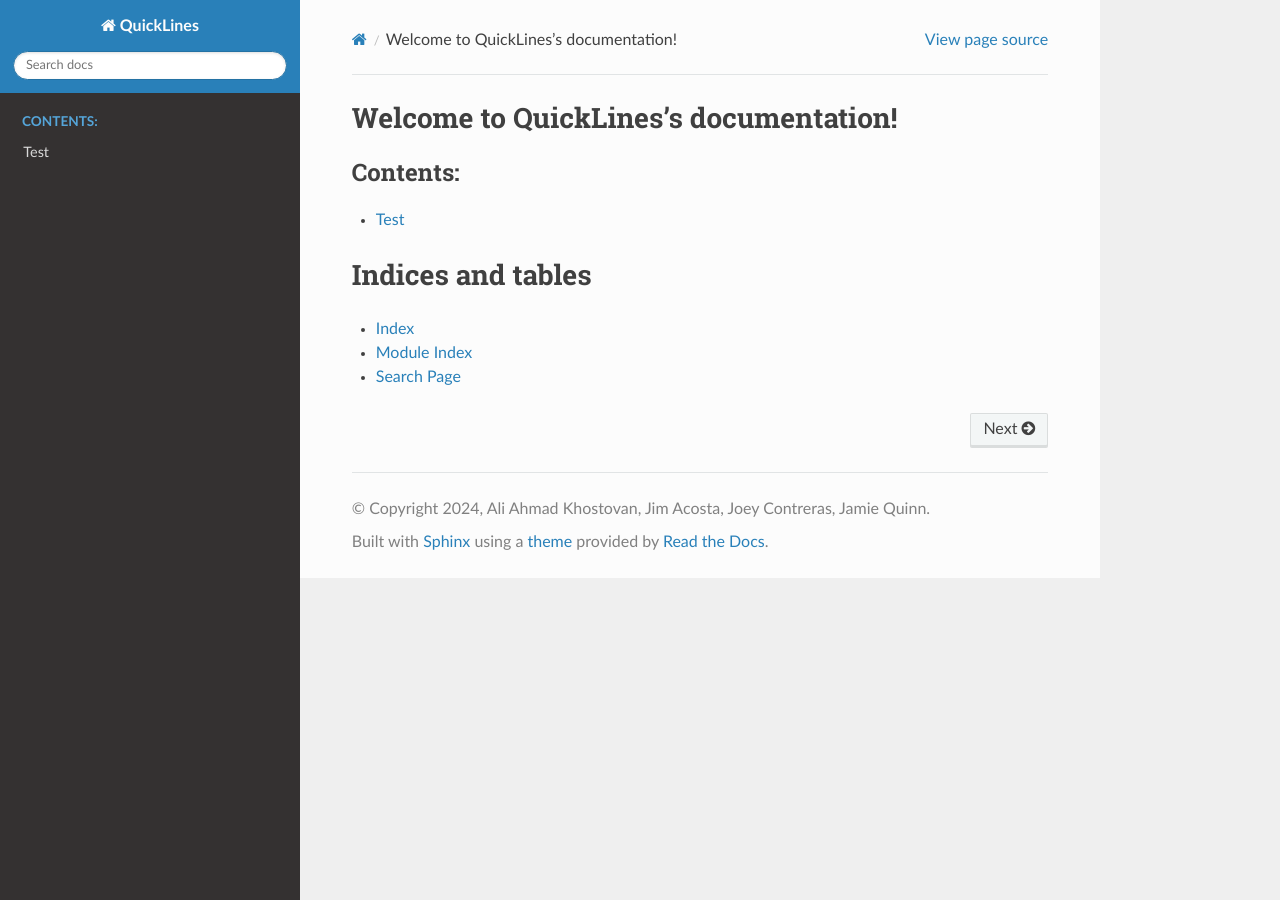
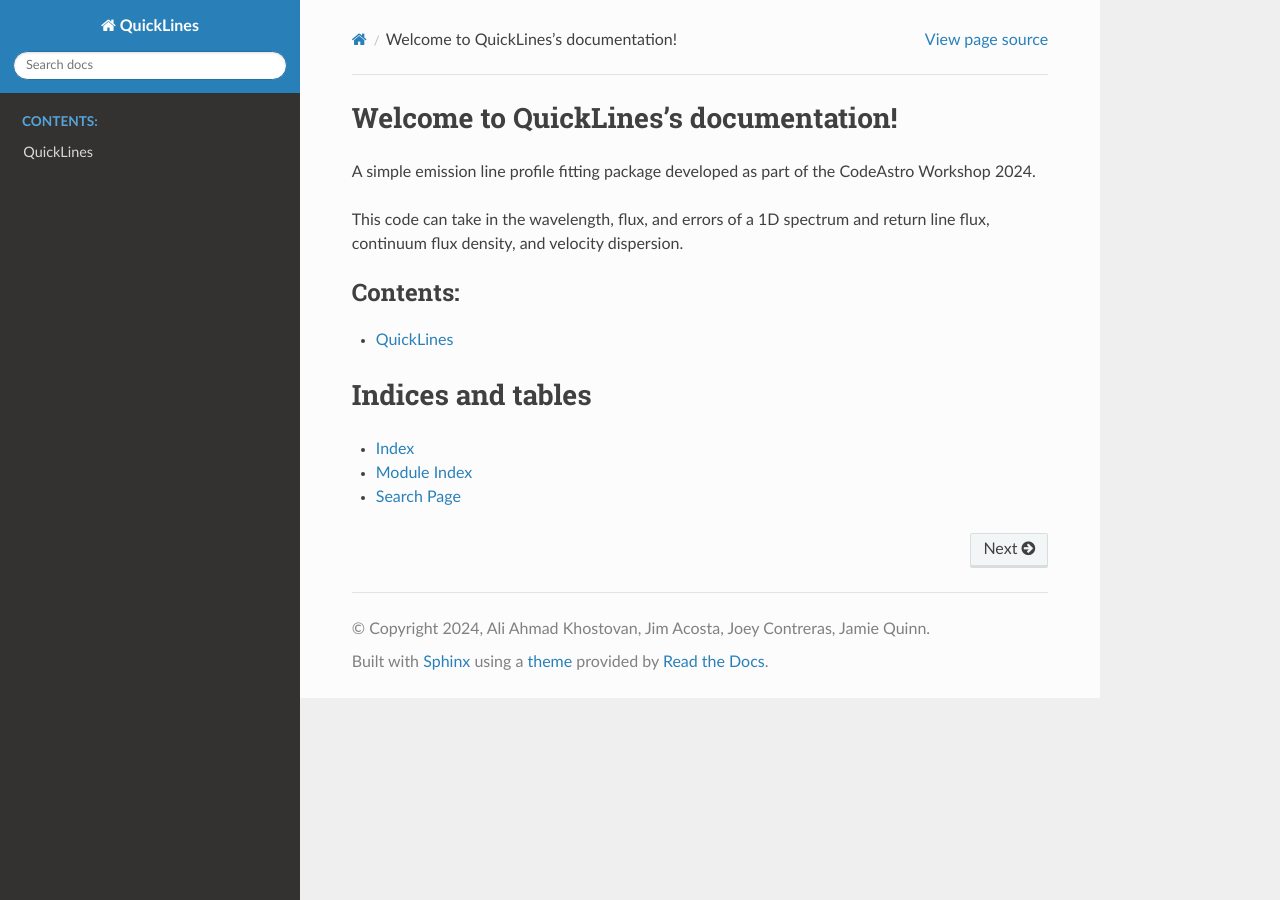
Before and after one commit to akhostov/quickLines, a Sphinx documentation site: the page built from docs/index.rst, in a window 1280 px wide. Built offline with Sphinx 7.4.7 and the Read the Docs theme 2.0.0, drawn with Linux system fonts in a browser that asks for light colours.

```diff
--- a/docs/index.rst
+++ b/docs/index.rst
@@ -6,8 +6,12 @@
 Welcome to QuickLines's documentation!
 ======================================
 
+A simple emission line profile fitting package developed as part of the CodeAstro Workshop 2024.
+
+This code can take in the wavelength, flux, and errors of a 1D spectrum and return line flux, continuum flux density, and velocity dispersion.
+
 .. toctree::
-   :maxdepth: 4
+   :maxdepth: 3
    :caption: Contents:
 
    quicklines.rst
--- a/docs/quicklines.rst
+++ b/docs/quicklines.rst
@@ -1,9 +1,8 @@
 .. _quicklines:
 
-Test
+QuickLines
 =====================
 
-Test.
 
 .. automodule:: quicklines
    :members:
```
Also changed, not shown: 16 other files.
